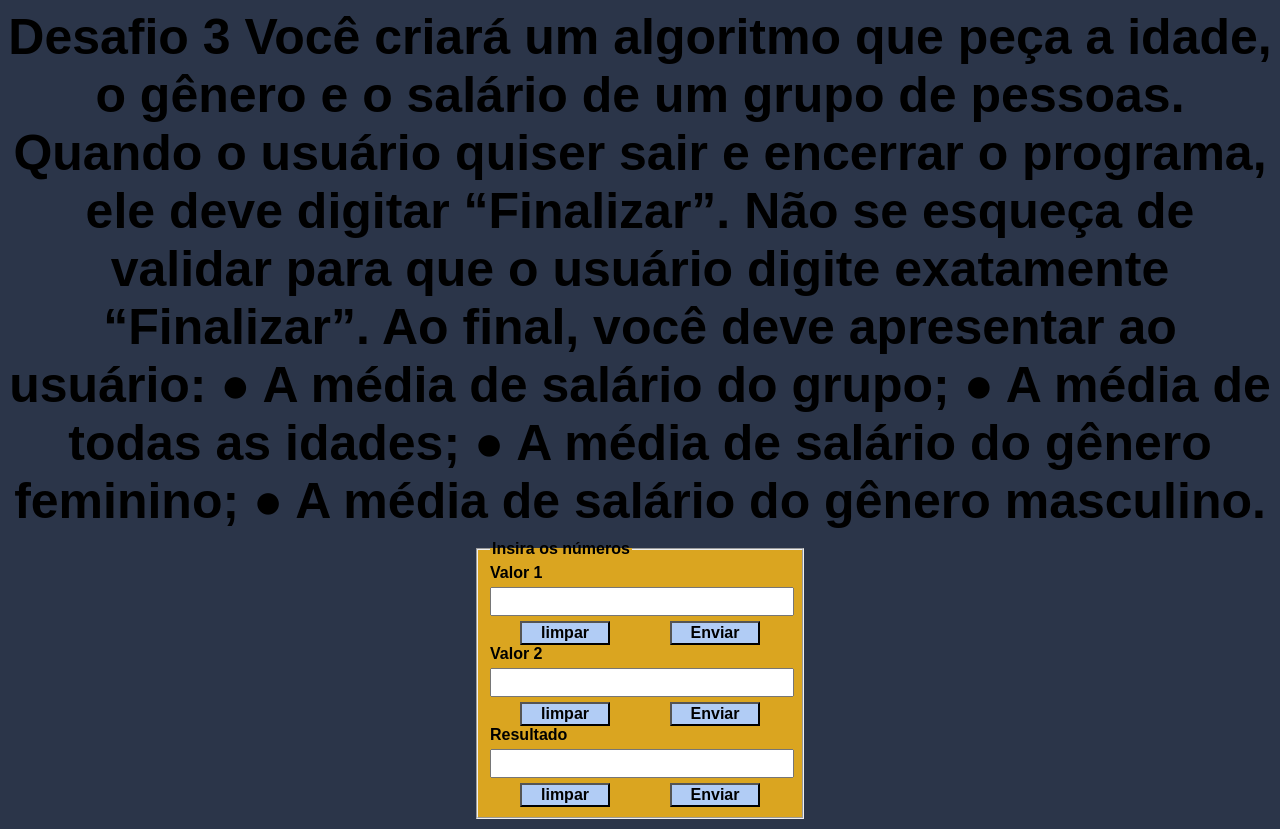
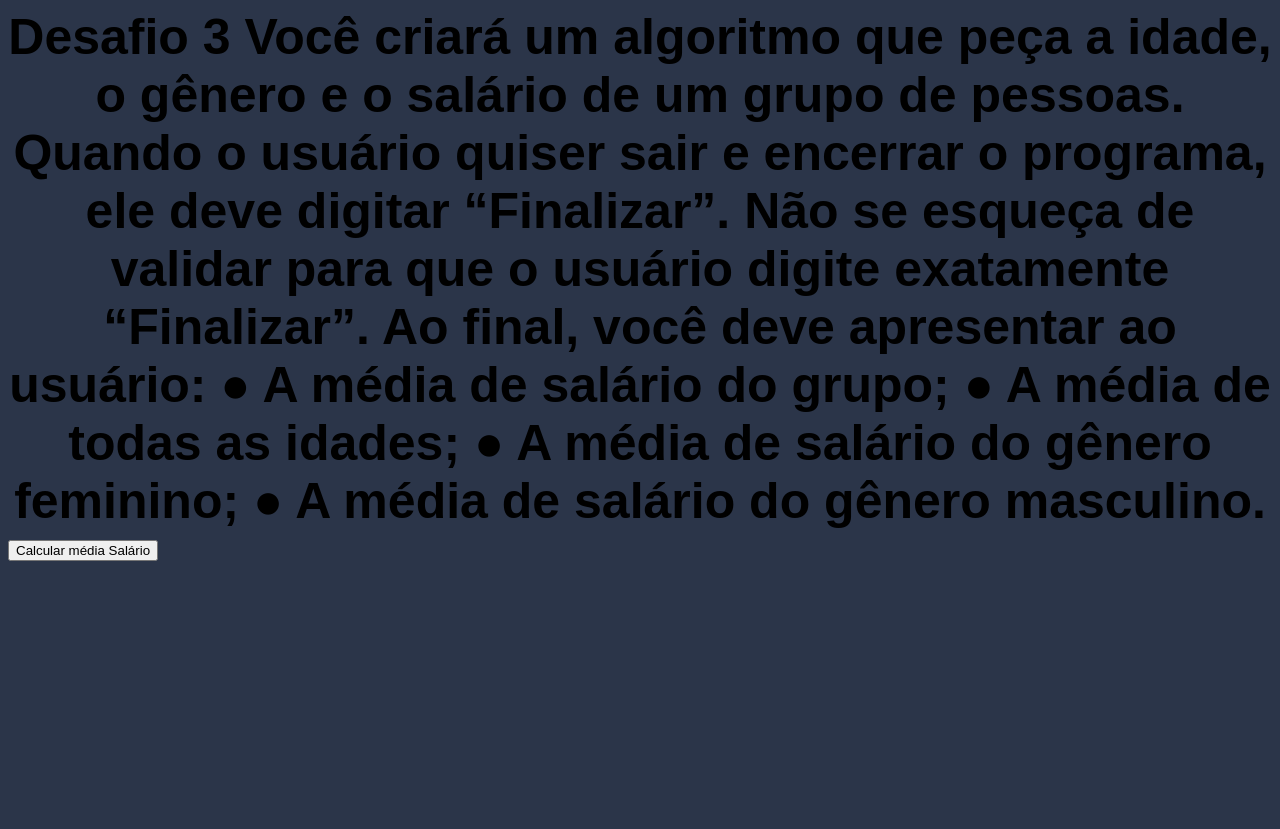
Before and after one commit to LuanWiggers/PraticaWEB, a plain HTML site: page javascript/Desafios js/desafio 3/index.html in a window 1280 px wide. After the commit the page ends 800 px from the top, so only its background shows below. Drawn offline with Linux system fonts and the light colour scheme.

Commit message:
Fazendo desafio 3

```diff
--- a/javascript/Desafios js/desafio 3/index.html
+++ b/javascript/Desafios js/desafio 3/index.html
@@ -3,12 +3,14 @@
 <head>
     <meta charset="UTF-8">
     <meta name="viewport" content="width=device-width, initial-scale=1.0">
-    <link rel="stylesheet" type="text/css" href="css/style.css">
-    <script src="js/valproc.js"></script>
-    <title>Document</title>
+    <link rel="stylesheet" href="css/style.css">
+    <script src="js/valproc.js" defer></script>
+    <title>Média salário por grupo, idade e gênero.</title>
 </head>
 <body>
-    <font face="arial"><h2>Desafio 3
+    <font face="Arial">
+        <h2>
+            Desafio 3
 
 Você criará um algoritmo que peça a idade, o gênero e o salário de um grupo de
 pessoas. Quando o usuário quiser sair e encerrar o programa, ele deve digitar
@@ -20,25 +22,9 @@
 ● A média de salário do gênero feminino;
 ● A média de salário do gênero masculino.
 
-
         </h2>
         <section>
-            <form name="frmTabuada" action="#" method="get" onsubmit="return procDados()">
-                <fieldset class="cadinteiro">
-                    <legend>Insira os números</legend>
-                    <label>Valor 1</label>
-                    <input type="text" name="campoVal1" id="inptval1">
-                    <button type="reset">limpar</button><button type="submit">Enviar</button>
-
-                    <label>Valor 2</label>
-                    <input type="text" name="campoVal2" id="inptval2">
-                    <button type="reset">limpar</button><button type="submit">Enviar</button>
-
-                    <label>Resultado</label>
-                    <input type="text" name="campoResul" id="inptresul">
-                    <button type="reset">limpar</button><button type="submit">Enviar</button>
-                </fieldset>
-            </form>
+            <button onclick="mediaSalario()">Calcular média Salário</button>
         </section>
     </font>
 </body>
--- a/javascript/Desafios js/desafio 3/js/valproc.js
+++ b/javascript/Desafios js/desafio 3/js/valproc.js
@@ -0,0 +1,21 @@
+function mediaSalario(){
+    let continuar = false;
+
+
+
+    while(continuar!="finalizar"){
+        let idade = parseInt(prompt("Digite sua idade:"));
+        let genero = parseFloat(prompt("Digite o gênero:"));
+        let salario = parseInt(prompt("Digite seu salário"));
+
+
+
+
+        if (resposta.toLowerCase() !== 'finalizar') {
+            continuar = true;
+            alert("Programa encerrado.");
+        }
+
+
+        }
+    }
```
Lines whose indentation alone changed are shown as unchanged.
